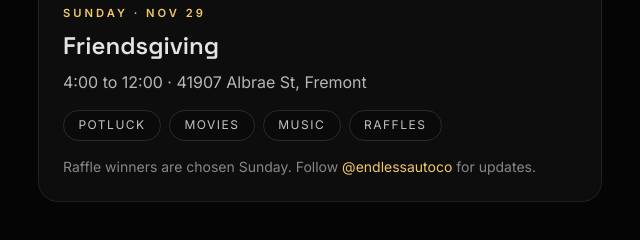
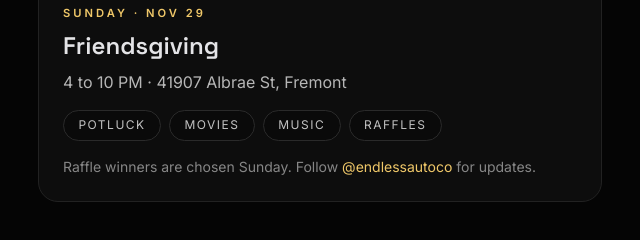
Before and after one commit to endlessauto/endless-auto-collection, a plain HTML site: page events.html in a window 1280 px wide. Shown: the part 1004-1244 px from the top of the page, 614-1254 px from the left. Drawn offline with Linux system fonts and the light colour scheme.

Commit message:
Events: use updated Friendsgiving flyer, 4 to 10 PM
Co-Authored-By: Claude Sonnet 5.5 <noreply@anthropic.com>

```diff
--- a/events.html
+++ b/events.html
@@ -50,7 +50,7 @@ dialog.ev-lb::backdrop{background:rgba(0,0,0,.92)}
 .ev-lb-in img{max-width:100%;max-height:calc(100dvh - 2rem);width:auto;height:auto;border-radius:.5rem}
 .ev-lb-x{position:fixed;top:.75rem;right:1rem;font-size:2.25rem;line-height:1;color:#fff;background:none;border:0;cursor:pointer;z-index:2}
 </style>
-<script type="application/ld+json">{"@context":"https://schema.org","@type":"Event","name":"Friendsgiving at Endless Auto Collection","startDate":"2026-11-29T16:00:00-08:00","eventAttendanceMode":"https://schema.org/OfflineEventAttendanceMode","eventStatus":"https://schema.org/EventScheduled","location":{"@type":"Place","name":"Endless Auto Collection","address":{"@type":"PostalAddress","streetAddress":"41907 Albrae St","addressLocality":"Fremont","addressRegion":"CA","postalCode":"94538","addressCountry":"US"}},"image":"https://www.endlessautocollection.com/images/events/friendsgiving-flyer.webp","description":"Potluck, movies, music and raffles. Public event.","organizer":{"@type":"Organization","name":"Endless Auto Collection","url":"https://www.endlessautocollection.com"}}</script>
+<script type="application/ld+json">{"@context":"https://schema.org","@type":"Event","name":"Friendsgiving at Endless Auto Collection","startDate":"2026-11-29T16:00:00-08:00","endDate":"2026-11-29T22:00:00-08:00","eventAttendanceMode":"https://schema.org/OfflineEventAttendanceMode","eventStatus":"https://schema.org/EventScheduled","location":{"@type":"Place","name":"Endless Auto Collection","address":{"@type":"PostalAddress","streetAddress":"41907 Albrae St","addressLocality":"Fremont","addressRegion":"CA","postalCode":"94538","addressCountry":"US"}},"image":"https://www.endlessautocollection.com/images/events/friendsgiving-flyer.webp","description":"Potluck, movies, music and raffles. Public event.","organizer":{"@type":"Organization","name":"Endless Auto Collection","url":"https://www.endlessautocollection.com"}}</script>
 <link rel="stylesheet" href="/css/tailwind.css">
 </head>
 <body>
@@ -111,13 +111,13 @@ dialog.ev-lb::backdrop{background:rgba(0,0,0,.92)}
     </article>
     <article class="ev-card" aria-label="Sunday, Friendsgiving">
       <button type="button" class="ev-flyer" id="flyer-open" aria-haspopup="dialog" aria-label="Open the Friendsgiving flyer full size">
-        <img src="/images/events/friendsgiving-flyer-preview.webp" width="900" height="1190" alt="Friendsgiving flyer: Sunday Nov 29, 4:00 to 12:00, potluck, movies, music and raffles, at 41907 Albrae St, Fremont. Public event: no burnouts, no reckless driving, respect staff and neighbors." fetchpriority="high">
+        <img src="/images/events/friendsgiving-flyer-preview.webp" width="900" height="1190" alt="Friendsgiving flyer: Sunday Nov 29, 4 to 10 PM, potluck, movies, music and raffles, at 41907 Albrae St, Fremont. Public event: no burnouts, no reckless driving, respect staff and neighbors." fetchpriority="high">
         <span class="ev-zoom">Tap to enlarge</span>
       </button>
       <div class="p-6">
         <p class="ev-day">SUNDAY · NOV 29</p>
         <h2 class="heading-font text-2xl mt-2">Friendsgiving</h2>
-        <p class="text-white/70 mt-2">4:00 to 12:00 · 41907 Albrae St, Fremont</p>
+        <p class="text-white/70 mt-2">4 to 10 PM · 41907 Albrae St, Fremont</p>
         <div class="flex flex-wrap gap-2 mt-4"><span class="chip">POTLUCK</span><span class="chip">MOVIES</span><span class="chip">MUSIC</span><span class="chip">RAFFLES</span></div>
         <p class="text-white/50 text-sm mt-4">Raffle winners are chosen Sunday. Follow <a class="text-[#f0c869]" href="https://www.instagram.com/endlessautoco/" target="_blank" rel="noopener noreferrer">@endlessautoco</a> for updates.</p>
       </div>
```
Also changed, not shown: images/events/friendsgiving-flyer-preview.webp, images/events/friendsgiving-flyer.webp.
